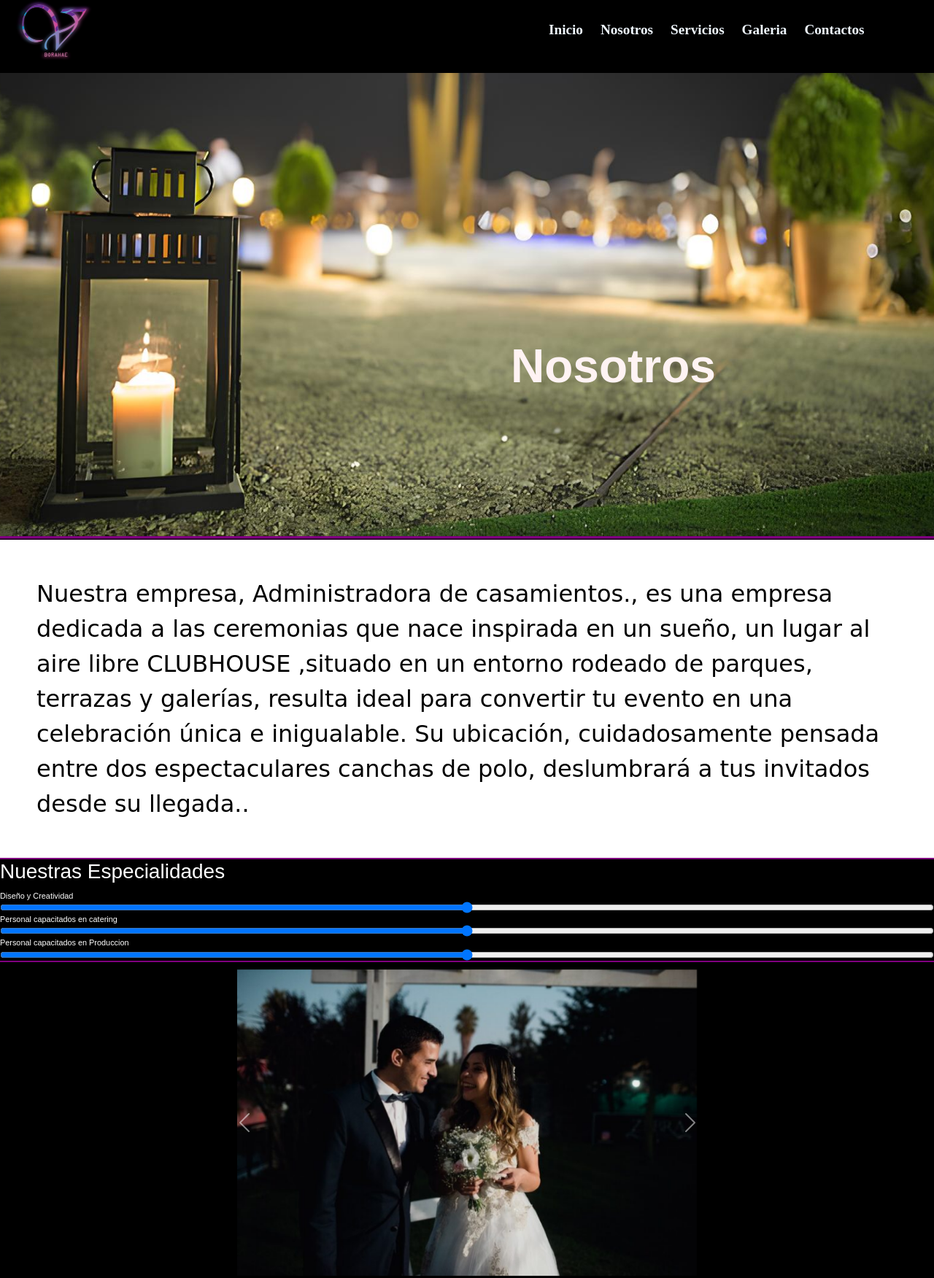
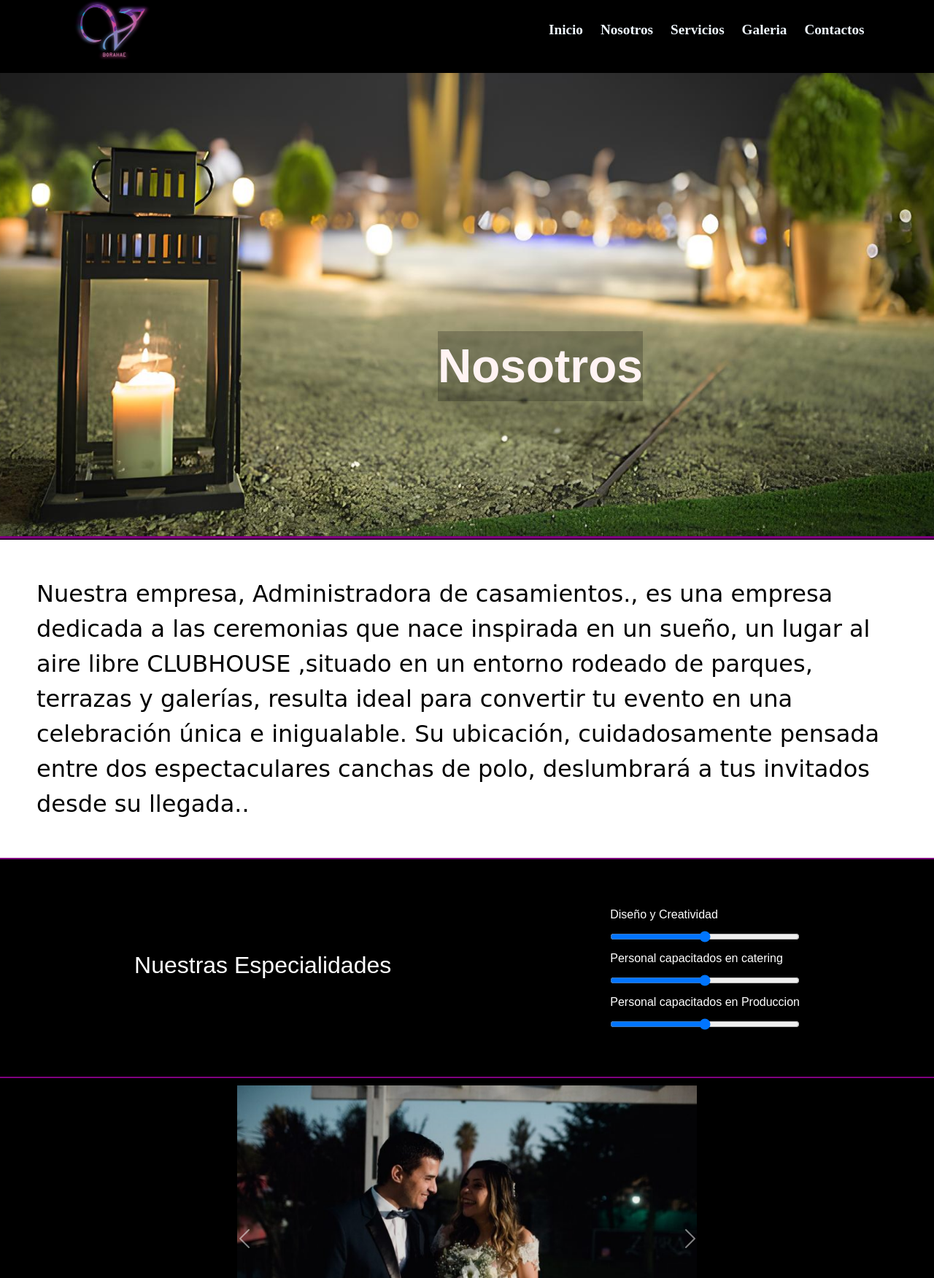
Before and after one commit to paorosa94/Proyecto_Borahae, a plain HTML site: page pages/nosotros.html in a window 1280 px wide. Shown: the top 1752 px of the page at 73% size. Drawn offline with nearby package versions, Linux system fonts and the light colour scheme.

Commit message:
Cambios responsive en pages home-nosotros

```diff
--- a/css/style.css
+++ b/css/style.css
@@ -37,15 +37,33 @@
   }
 
   /* nosotros */
+  .logo-style{
+    align-self: baseline;
+    margin-left: 5rem;
+  }
+  .flex-direction{
+    flex-direction: column;
+  }
   .text-color-nosotros {
     display: flex;
     justify-content: center;
     color: #fff3f3;
     position: absolute;
-    bottom: 250px;
+    bottom: -120px;
     left: 100px;
     font-weight: bold;
     font-size: 2rem;
+    background-color: #00000038;
+  }
+  .text-nosotros {
+    font-size: 1.5rem;
+  }
+  .section-style{
+    display: flex;
+      justify-content: center;
+      padding: 4rem;
+  flex-direction:column ;
+  font-size: 1rem;
   }
   .margin-nosotros {
     margin: 0;
@@ -60,10 +78,10 @@
   }
   /* botom */
   .carousel-control-prev {
-    left: 120px;
+    left: 50px;
   }
   .carousel-control-next {
-    right: 125px;
+    right: 50px;
   }
 
 
@@ -100,6 +118,9 @@
     margin-top: 30px;
   }
   /* nosotros */
+  .flex-direction{
+    flex-direction: initial;
+  }
   .text-color-nosotros {
     display: flex;
     justify-content: center;
@@ -109,6 +130,16 @@
     left: 180px;
     font-weight: bold;
     font-size: 4rem;
+  }
+  .text-nosotros {
+    font-size: 2rem;
+  }
+  .section-style{
+    display: flex;
+      justify-content: center;
+      padding: 4rem;
+  flex-direction:column ;
+  font-size: 1rem;
   }
   .margin-nosotros {
     margin: 0;
@@ -155,6 +186,9 @@
     display:flex;
   }
   /* nosotros */
+  .flex-direction{
+    flex-direction: initial;
+  }
   .text-color-nosotros {
     display: flex;
     justify-content: center;
@@ -164,6 +198,17 @@
     left: 380px;
     font-weight: bold;
     font-size: 4rem;
+  }
+  .text-nosotros {
+    font-size: 2rem;
+  }
+  .section-style{
+    display: flex;
+      justify-content: center;
+      padding: 4rem;
+      gap: 300px;
+      flex-direction: initial;
+      font-size: 1rem;
   }
   .margin-nosotros {
     margin: 0;
@@ -221,9 +266,20 @@
     color: #fff3f3;
     position: absolute;
     bottom: 250px;
-    left: 700px;
+    left: 600px;
     font-weight: bold;
     font-size: 4rem;
+  }
+  .text-nosotros {
+    font-size: 2rem;
+  }
+  .section-style{
+    display: flex;
+      justify-content: center;
+      padding: 4rem;
+      gap: 300px;
+      flex-direction: initial;
+      font-size: 1rem;
   }
   .margin-nosotros {
     margin: 0;
@@ -687,7 +743,7 @@ h3 {
 }
 /* banner */
 .parallax-nosotros {
-  background-image: url("../imagenes/nosotros.jpg");
+  background-image: url("../imagenes/Nosotros.jpg");
   background-attachment: fixed;
   background-position: center;
   background-repeat: no-repeat;
@@ -714,8 +770,15 @@ h3 {
 .carousel {
   margin: 10px;
 }
+.style-nosotros{
+  display: flex;
+  justify-content: center;
+}
+
 .form-nosotros {
   color: white;
+    gap: 10px;
+
 }
 /* footer */
 
--- a/pages/nosotros.html
+++ b/pages/nosotros.html
@@ -17,15 +17,15 @@
     <!-- encabezados -->
     <div id="grilla-nosotros">
       <!-- encabezados -->
-      <header class="header">
-        <a href="../index.html">
+      <header class="header flex-direction">
+        <a class="logo-style" href="../index.html">
           <!--Link en la image-->
           <img class="logo" src="../imagenes/logo.png" alt="" />
         </a>
         <!-- Menu de Navegacion -->
-        <nav id="nav" class="nav">
+        <nav>
           <!-- Lista Desordenada -->
-          <ul class="menu">
+          <ul class="menu flex-direction">
             <!-- list items -->
             <li class="list-item">
               <!-- links -->
@@ -69,8 +69,8 @@
           </p>
         </section>
       </div>
-      <div id="section2-nosotros" class="color-nosotros">
-        <section>
+      <div id="section2-nosotros" class="color-nosotros style-nosotros">
+        <section class="section-style">
           <h3 class="text-nosotros">Nuestras Especialidades</h3>
           <div>
             <form class="form-nosotros" action="">
```
Also changed, not shown: index.html (+1 -1 lines), pages/inicio.html (+25 -25 lines).
